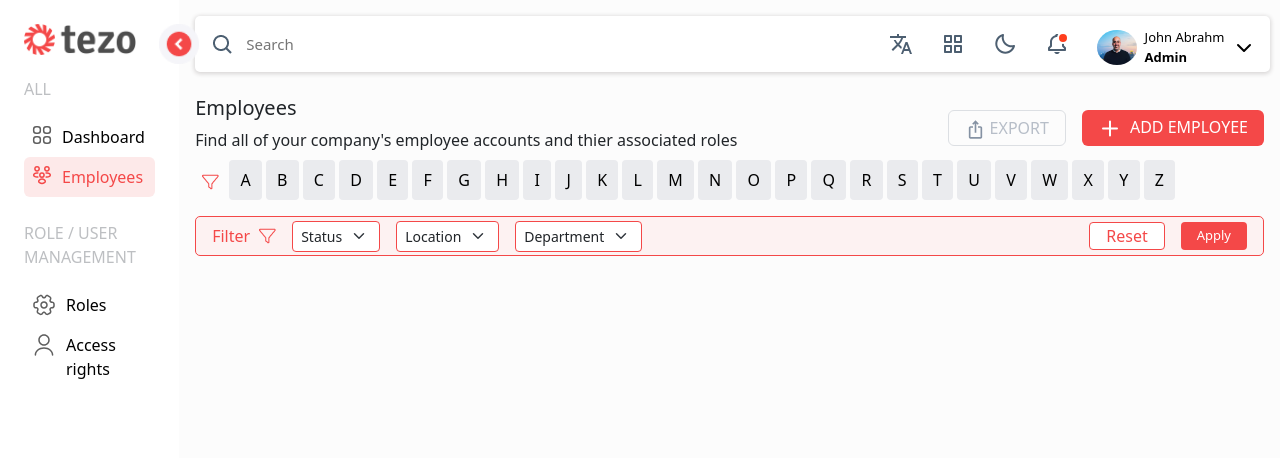
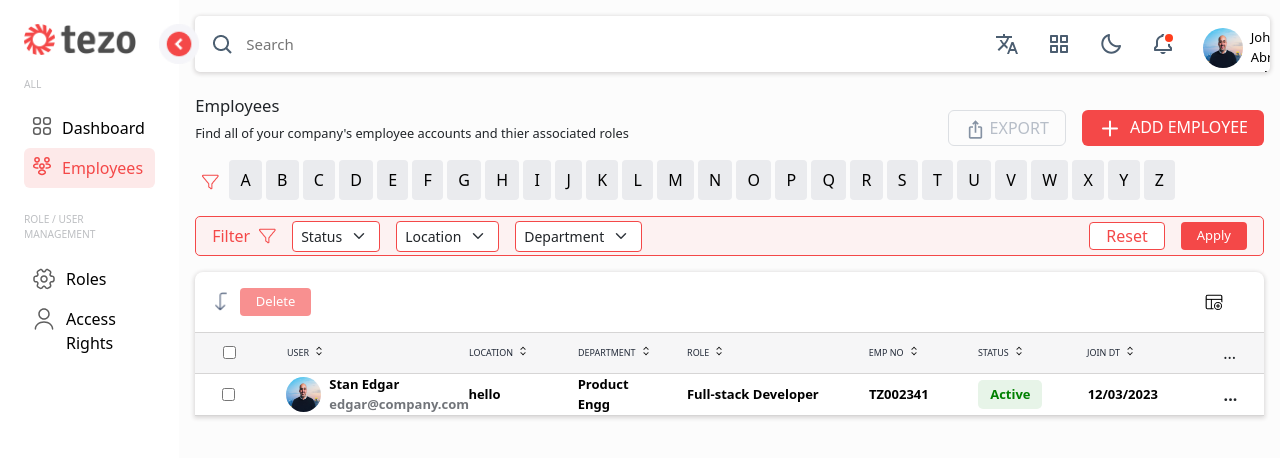
Before and after one commit to nitin-ivn/Employee-Directory-Using-React, a React (Vite) app in the folder directory/: page / in a window 1280 px wide. Shown: the top 458 px of the page. Built offline with nearby package versions, Linux system fonts and the light colour scheme.

Commit message:
basic redux setup

```diff
--- a/directory/package.json
+++ b/directory/package.json
@@ -10,10 +10,12 @@
     "preview": "vite preview"
   },
   "dependencies": {
+    "@reduxjs/toolkit": "^2.4.0",
     "bootstrap": "^5.3.3",
     "react": "^18.3.1",
     "react-bootstrap": "^2.10.6",
     "react-dom": "^18.3.1",
+    "react-redux": "^9.1.2",
     "react-router": "^7.0.2",
     "react-router-dom": "^7.0.2"
   },
--- a/directory/src/Components/Home/Home.jsx
+++ b/directory/src/Components/Home/Home.jsx
@@ -1,9 +1,11 @@
 import React from 'react'
 import './home.css'
+import HomeEmp from './HomeEmp';
+import { useSelector } from 'react-redux';
 
 function Home() {
   let filterHTML = [];
-
+  const employee = useSelector(state => state.EmployeeReducer.employee || []);
   for (let i = 65; i <= 90; i++) {
       filterHTML.push(
           <button className = "filter-alpha">{String.fromCharCode(i)}</button>
@@ -14,8 +16,8 @@ function Home() {
     <div className='home'>
       <div className='d-flex title justify-content-between'>
         <div className='d-flex flex-column'>
-          <h5>Employees</h5>
-          <p>Find all of your company's employee accounts and thier associated roles</p>
+          <h5 className='font-header'>Employees</h5>
+          <p className='font-p'>Find all of your company's employee accounts and thier associated roles</p>
         </div>
 
         <div className='d-flex gap-3 align-items-center'>
@@ -32,7 +34,7 @@ function Home() {
       </div>
 
       <div>
-        <div className='d-flex gap-1 grow-1'>
+        <div className='d-flex gap-1 flex-wrap'>
           <button className='filter-btn'><img src="/Vector.png" alt="" /></button>
           {filterHTML}
         </div>
@@ -60,6 +62,38 @@ function Home() {
           <button className='filter-apply px-3'>Apply</button>
         </div>
       </div>
+
+      <div className='mt-3 display-con rounded-top-3'>
+        <div className='p-3 d-flex justify-content-between'>
+            <div className='d-flex gap-2 align-items-center'>
+              <img className='cursor-pointer h-75' src="/arrow-turn left -down.png" alt="" />
+              <button className='common-btn px-3 py-1' style={{opacity: "0.6"}}>Delete</button>
+            </div>
+
+            <div><img className='cursor-pointer me-4' src="/table-add.png" alt="" /></div>
+        </div>
+
+        <div className='overflow-hidden'>
+          <div className="row header">
+            <div className='col-1 d-flex justify-content-center'><input type="checkbox" name="" id="" /></div>
+            <div className='col-2 th'>USER <img className='fil-ic' src="/unfold.png" alt="" /></div>
+            <div className='col th'>LOCATION <img className='fil-ic' src="/unfold.png" alt="" /></div>
+            <div className='col th'>DEPARTMENT <img className='fil-ic' src="/unfold.png" alt="" /></div>
+            <div className='col-2 th'>ROLE <img className='fil-ic' src="/unfold.png" alt="" /></div>
+            <div className="col th">EMP NO <img className='fil-ic' src="/unfold.png" alt="" /></div>
+            <div className='col th'>STATUS <img className='fil-ic' src="/unfold.png" alt="" /></div>
+            <div className="col th">JOIN DT <img className='fil-ic' src="/unfold.png" alt="" /></div>
+            <div className='col-1 d-flex justify-content-center'>...</div>
+          </div>
+
+          {
+            employee.map((emp, index) => (
+              <HomeEmp key={index} {...emp} />
+            ))
+          }
+
+        </div>
+      </div>
     </div>
   )
 }
--- /dev/null
+++ b/directory/src/Components/Home/HomeEmp.jsx
@@ -0,0 +1,34 @@
+import React from 'react'
+
+function HomeEmp({ id, name, email, location, department, role, status, joinDate,img }) {
+    return (
+        <div className="row emp">
+        <div className='col-1 d-flex justify-content-center'>
+            <input type="checkbox" name="" id="" />
+        </div>
+        <div className='col-2 td'>
+            <div className='d-flex align-items-center gap-2 h-100'>
+            <img className='emp-pic' src={img} alt="" />
+            <div className='text-start'>
+                <p className='m-0 font'>{name}</p>
+                <p className='m-0 font-email'>{email}</p>
+            </div>
+            </div>
+        </div>
+        <div className='col td'>{location}</div>
+        <div className='col td'>{department}</div>
+        <div className='col-2 td'>{role}</div>
+        <div className="col td">TZ00{id}</div>
+        <div className='col td'>
+            <div className={`status ${status ? "active" : "inactive"}`}>
+            {status ? "Active" : "Inactive"}
+            </div>
+        </div>
+        <div className="col td">{joinDate}</div>
+        <div className='col-1 d-flex justify-content-center cursor-pointer'>...</div>
+        </div>
+    );
+}
+
+
+export default HomeEmp
--- a/directory/src/Components/Home/home.css
+++ b/directory/src/Components/Home/home.css
@@ -88,3 +88,82 @@
     color: var(--background-btn);
     border: 1px solid var(--background-btn);
 }
+
+
+.display-con{
+    background-color: white;
+    box-shadow: 0px 1px 4px 1px #d8d6d6;
+}
+
+.common-btn{
+    background-color: var(--background-btn);
+    color: white;
+    border: none;
+    border-radius: 4px;
+    font-size: 13px;
+    transition: all 0.3s;
+}
+
+.font-header{
+    font-size: 1.3vw;
+}
+
+.font-p{
+    font-size: 1vw;
+}
+
+.header{
+    background-color: #f6f6f7;
+    height: 5.3vh;
+    display: flex;
+    flex-direction: row;
+    align-items: center;
+    border: 1px solid #d6d5d5;
+}
+
+.th{
+    color: #222a38;
+    font-size: 0.7vw;
+    display: flex;
+    align-items:baseline;
+}
+
+.fil-ic{
+    cursor: pointer;
+    margin-left: 5px;
+    max-height: 10px;
+}
+
+.td{
+    color: black;
+    font-size: small;
+}
+
+.emp{
+    font-weight: 600;
+    height: 5.3vh;
+    display: flex;
+    flex-direction: row;
+    align-items: center;
+    border-bottom: 1px solid #d6d5d5;
+}
+
+.emp-pic{
+    width: 35px;
+    height: 35px;
+    border-radius: 50%;
+}
+
+.font-email{
+    color:#72757a;
+}
+
+.status{
+    color: green;
+    background-color: #e7f4e8;
+    padding: 5px;
+    display: flex;
+    justify-content: center;
+    max-width: 4rem;
+    border-radius: 5px;
+}
--- a/directory/src/Components/Sidebar/Sidebar.jsx
+++ b/directory/src/Components/Sidebar/Sidebar.jsx
@@ -20,16 +20,16 @@ function Sidebar({widthChange}) {
           <div className='all'>
             <p className='title-sidebar'>ALL</p>
             <div className='d-flex flex-column justify-content-center'>
-              <button className='sidebar-btn'><img src="/Horizontalnav/Dashboard.svg" alt="" />Dashboard</button>
-              <NavLink to='/' className='sidebar-btn btn-active'><img src="/Horizontalnav/Employees.svg" alt="" />Employees</NavLink>
+              <button className='sidebar-btn'><img src="/Horizontalnav/Dashboard.svg" alt="" /><p className='res'>Dashboard</p></button>
+              <NavLink to='/' className='sidebar-btn btn-active'><img src="/Horizontalnav/Employees.svg" alt="" /><p className='res'>Employees</p></NavLink>
             </div>
           </div>
 
           <div className='all mt-4'>
             <p className='title-sidebar'>ROLE / USER MANAGEMENT</p>
             <div className='d-flex flex-column justify-content-center'>
-              <NavLink to='/roles' className='sidebar-btn'><img src="/Horizontalnav/Roles.svg"/>Roles</NavLink>
-              <NavLink to = '/access' className='sidebar-btn'><img src="/Horizontalnav/assign user.svg" alt="" />Access rights</NavLink>
+              <NavLink to='/roles' className='sidebar-btn'><img src="/Horizontalnav/Roles.svg"/><p className='res'>Roles</p></NavLink>
+              <NavLink to = '/access' className='sidebar-btn'><img src="/Horizontalnav/assign user.svg" alt="" /><p className='res'>Access Rights</p></NavLink>
             </div>
           </div>
 
--- a/directory/src/Components/Sidebar/sidebar.css
+++ b/directory/src/Components/Sidebar/sidebar.css
@@ -1,6 +1,5 @@
 .sidebar{
     background-color: white;
-    position: relative;
     position: fixed;
     display: flex;
     flex-direction: column;
@@ -10,6 +9,22 @@
     width: 6vw;
     height: 100vh;
     transition: all 0.3s;
+    container-type: inline-size;
+    container-name: sidebar-responsive;
+}
+
+@media(max-width: 1115px) {
+    .res{
+        display: none;
+    }
+
+    .sidebar-btn{
+        justify-content: center;
+    }
+}
+
+.res{
+    margin: 0px;
 }
 
 .logo{
@@ -26,9 +41,11 @@
 
 .title-sidebar{
     color: #bdbfc2;
+    font-size: 0.8vw;
 }
 
 .sidebar-btn{
+    overflow: hidden;
     color:  black;
     text-decoration: none;
     display: flex;
--- a/directory/src/Components/Topbar/topbar.css
+++ b/directory/src/Components/Topbar/topbar.css
@@ -7,6 +7,7 @@
     min-height: 3vh;
     border-radius: 5px;
     box-shadow: 0px 1px 4px 1px #d8d6d6;
+    overflow: hidden;
 }
 
 .search-bar{
@@ -19,6 +20,7 @@
 .details{
     display: flex;
     min-width: 20vw;
+    max-width: 22vw;
 }
 
 .nav-com{
@@ -29,7 +31,7 @@
 
 .profile-pic{
     width: 40px;
-    height:35px;
+    height:40px;
     border-radius: 50%;
 }
 
--- a/directory/src/index.css
+++ b/directory/src/index.css
@@ -2,3 +2,7 @@
     --background-btn : #f44848;
     --background-hover: #fde9e9;
 }
+
+.cursor-pointer{
+    cursor: pointer;
+}
--- a/directory/src/main.jsx
+++ b/directory/src/main.jsx
@@ -9,6 +9,8 @@ import Layout from './Layout.jsx'
 import Home from './Components/Home/Home.jsx'
 import Roles from './Components/Roles/Roles.jsx'
 import Access from './Components/Access/Access.jsx'
+import { store } from './store/store.js'
+import {Provider} from 'react-redux'
 
 const router = createBrowserRouter(
   createRoutesFromElements(
@@ -24,6 +26,8 @@ const router = createBrowserRouter(
 
 createRoot(document.getElementById('root')).render(
   <StrictMode>
-    <RouterProvider router={router} />
+    <Provider store = {store}>
+      <RouterProvider router={router} />
+    </Provider>
   </StrictMode>,
 )
--- /dev/null
+++ b/directory/src/store/features/EmployeeSlice.js
@@ -0,0 +1,33 @@
+import { createSlice } from "@reduxjs/toolkit";
+
+const initialState = {
+    employee: [{
+        id: 2341,
+        name: "Stan Edgar",
+        img: "/Employee/1.jpeg",
+        email: "edgar@company.com",
+        location: "hello",
+        department: "Product Engg",
+        role: "Full-stack Developer",
+        status: true,
+        joinDate: "12/03/2023"
+    }],
+}
+
+export const EmployeeSlice = createSlice({
+    name: 'emp',
+    initialState,
+    reducers: {
+        addEmployee: (state, action) => {
+
+        },
+
+        removeEmployee: (state, action) => {
+
+        }
+    }
+})
+
+export const {addEmployee, removeEmployee} = EmployeeSlice.actions;
+
+export default EmployeeSlice.reducer;
--- /dev/null
+++ b/directory/src/store/store.js
@@ -0,0 +1,6 @@
+import {configureStore} from '@reduxjs/toolkit'
+import EmployeeReducer from './features/EmployeeSlice.js'
+
+export const store = configureStore({
+    reducer: { EmployeeReducer }
+});
```
Also changed, not shown: directory/public/unfold.png (added), 1 other file (tests, documents, lock files or other folders).
